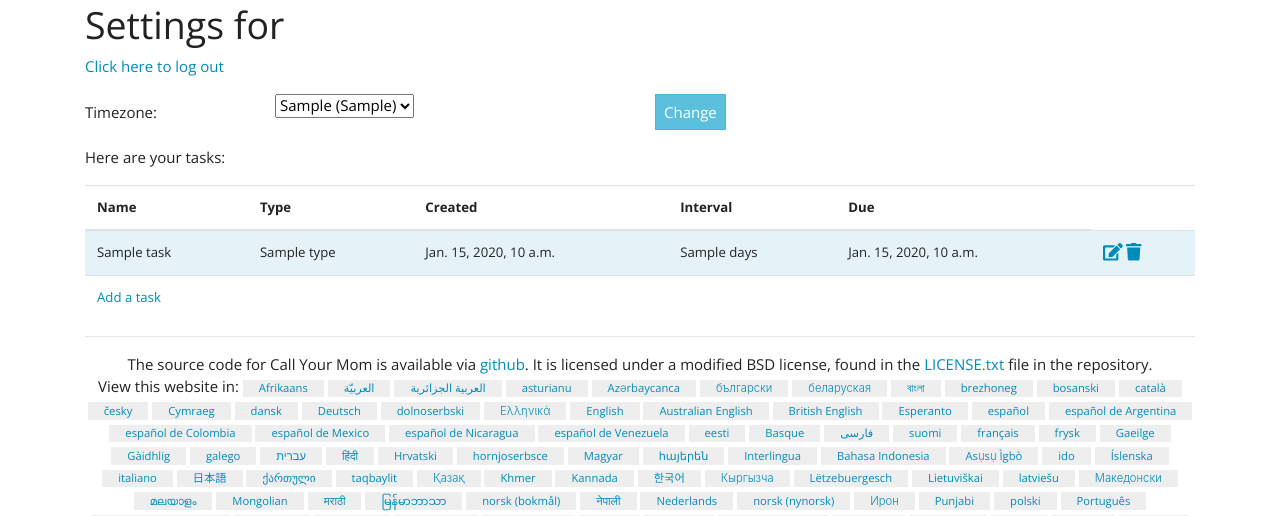
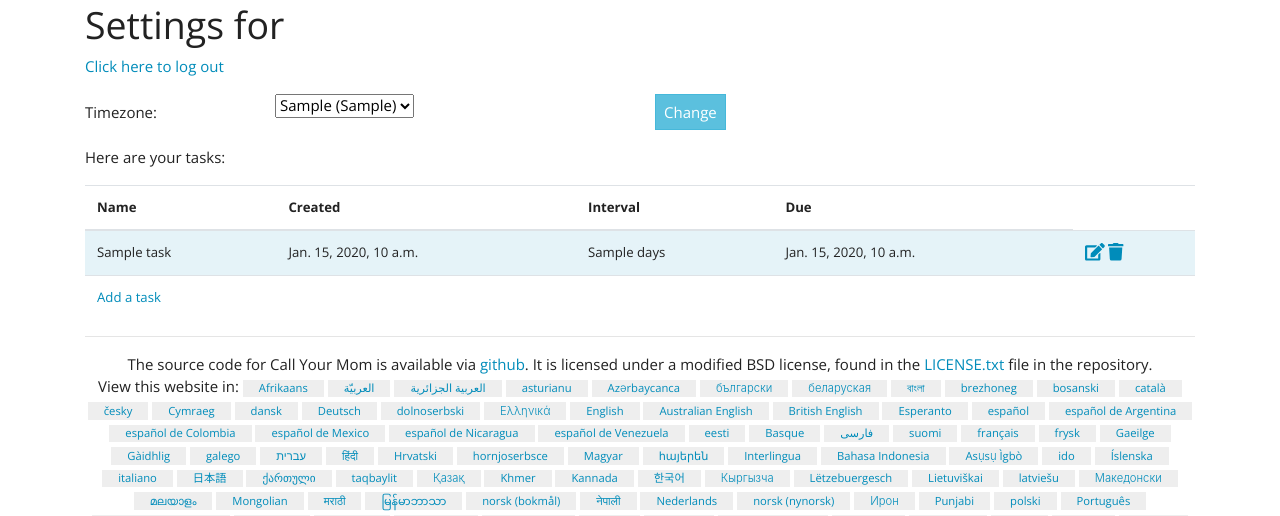
Before and after one commit to remram44/call_your_mom, a Django app: template call_your_mom/templates/call_your_mom/profile.html in a window 1280 px wide. Shown: the part 136-652 px from the top of the page. Run offline with Django 3.2, Linux system fonts and the light colour scheme; the template is opened without the code that fills it: most values are stand-ins (such as "Sample title", 1, 10 or a date in 2020); some libraries are stand-ins or nearby versions.

Commit message:
Remove 'type' from task list temporarily

```diff
--- a/call_your_mom/templates/call_your_mom/profile.html
+++ b/call_your_mom/templates/call_your_mom/profile.html
@@ -29,7 +29,6 @@
     <thead>
       <tr>
         <th>{% trans "Name" %}</th>
-        <th>{% trans "Type" %}</th>
         <th>{% trans "Created" %}</th>
         <th>{% trans "Interval" %}</th>
         <th>{% trans "Due" %}</th>
@@ -40,7 +39,6 @@
       {% for task in tasks %}
       <tr>
         <td>{{ task.name }}</td>
-        <td>{{ task.type }}</td>
         <td>{{ task.created }}</td>
         <td>{% with interval=task.interval_days %}{% blocktrans %}{{ interval }} days{% endblocktrans %}{% endwith %}</td>
         <td>{{ task.due }}</td>
```
